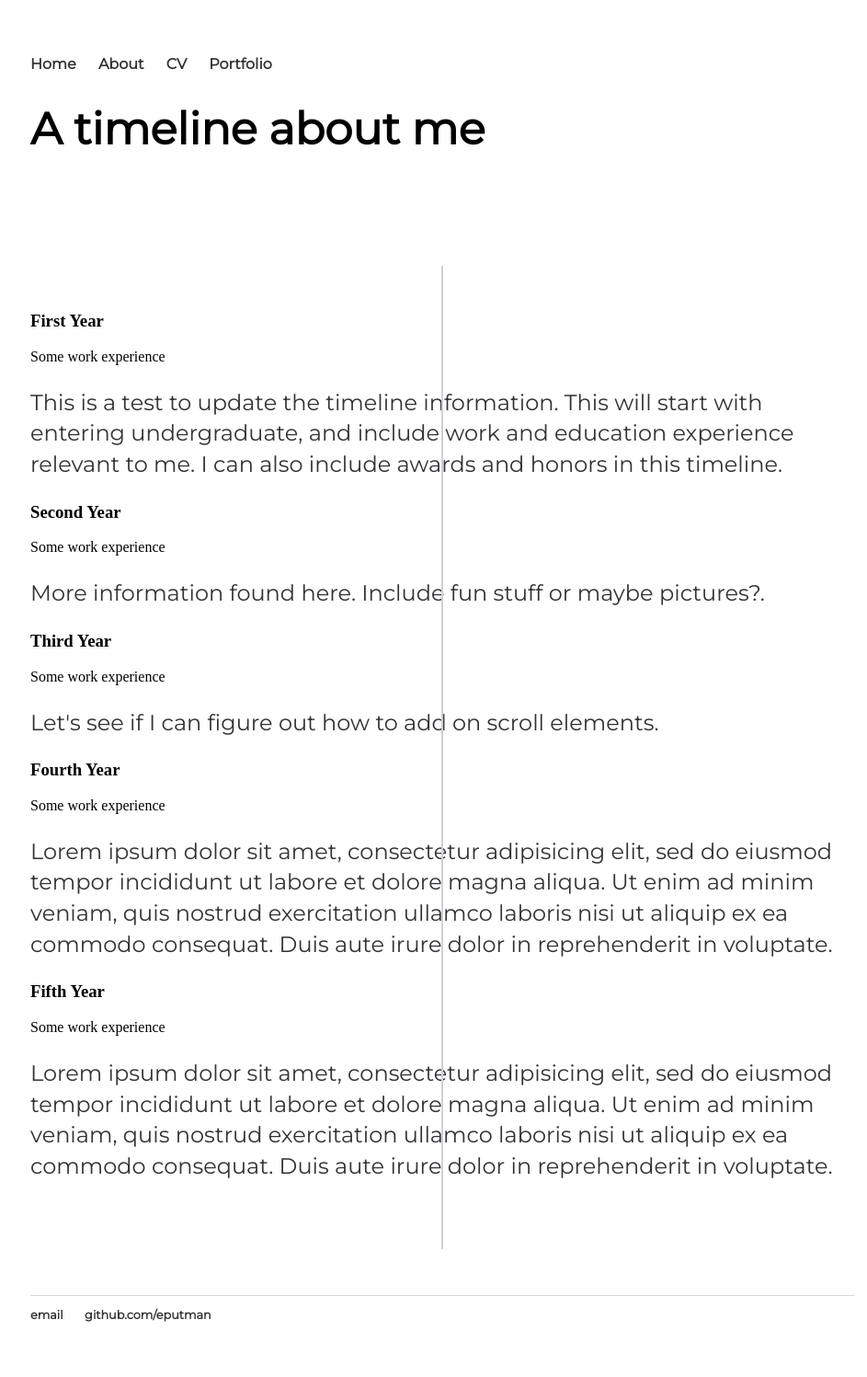
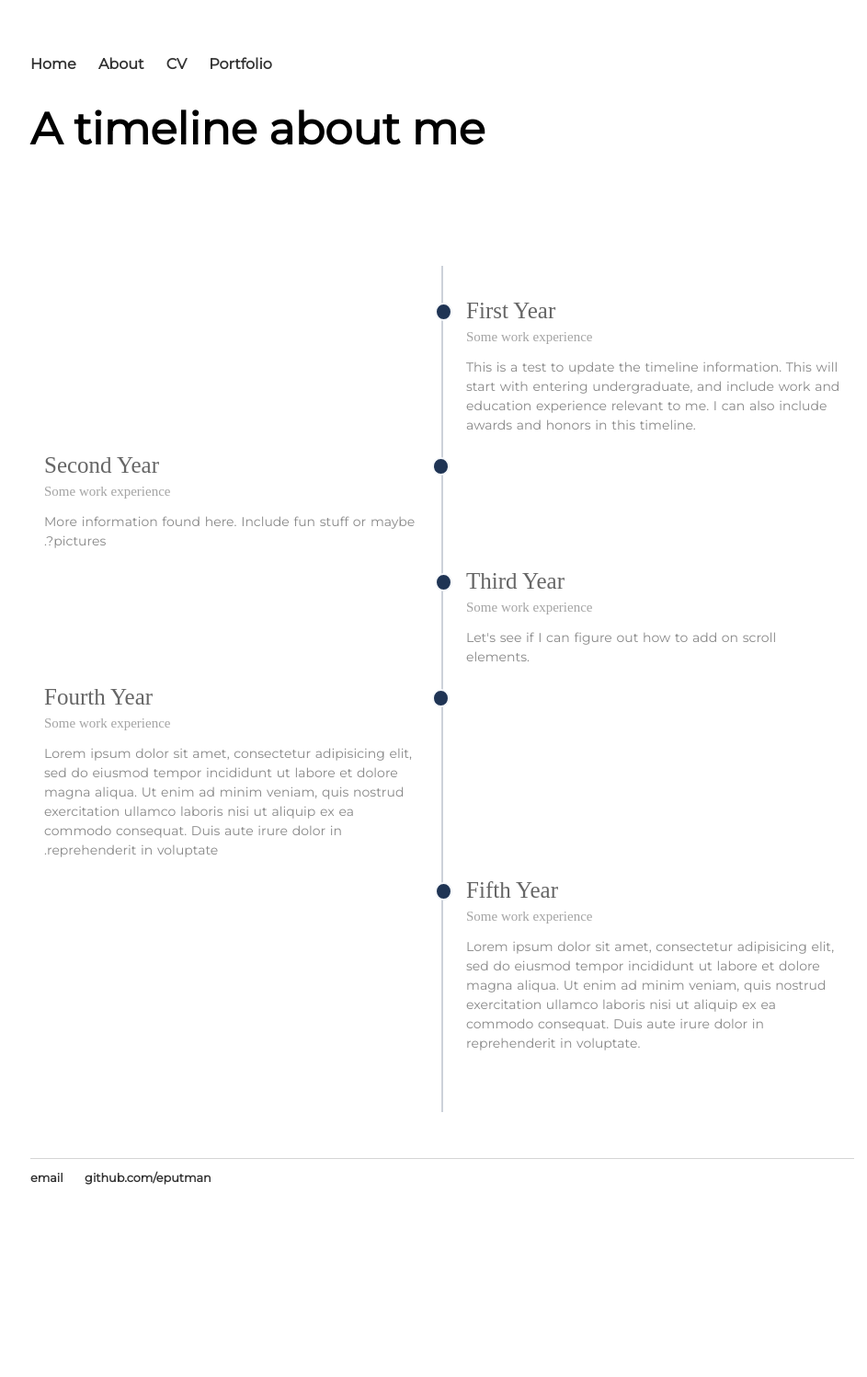
Before and after one commit to eputman/eputman.github.io, a Jekyll site: the page built from about/index.html, in a window 1280 px wide. Shown: the whole page at 92% size, without its empty margins (159-1102 px from the left). Built offline with Jekyll 4.4.1, drawn with Linux system fonts in a browser that asks for light colours; after the commit the page ends 1348 px from its top, so only the background shows below that.

Commit message:
Update timeline.css

```diff
--- a/css/timeline.css
+++ b/css/timeline.css
@@ -65,7 +65,7 @@ ul.posts li {
    z-index: 1
 }
 
-/* .timeline-block {
+.timeline-block {
    width: -webkit-calc(50% + 8px);
    width: -moz-calc(50% + 8px);
    width: calc(50% + 8px);
```
